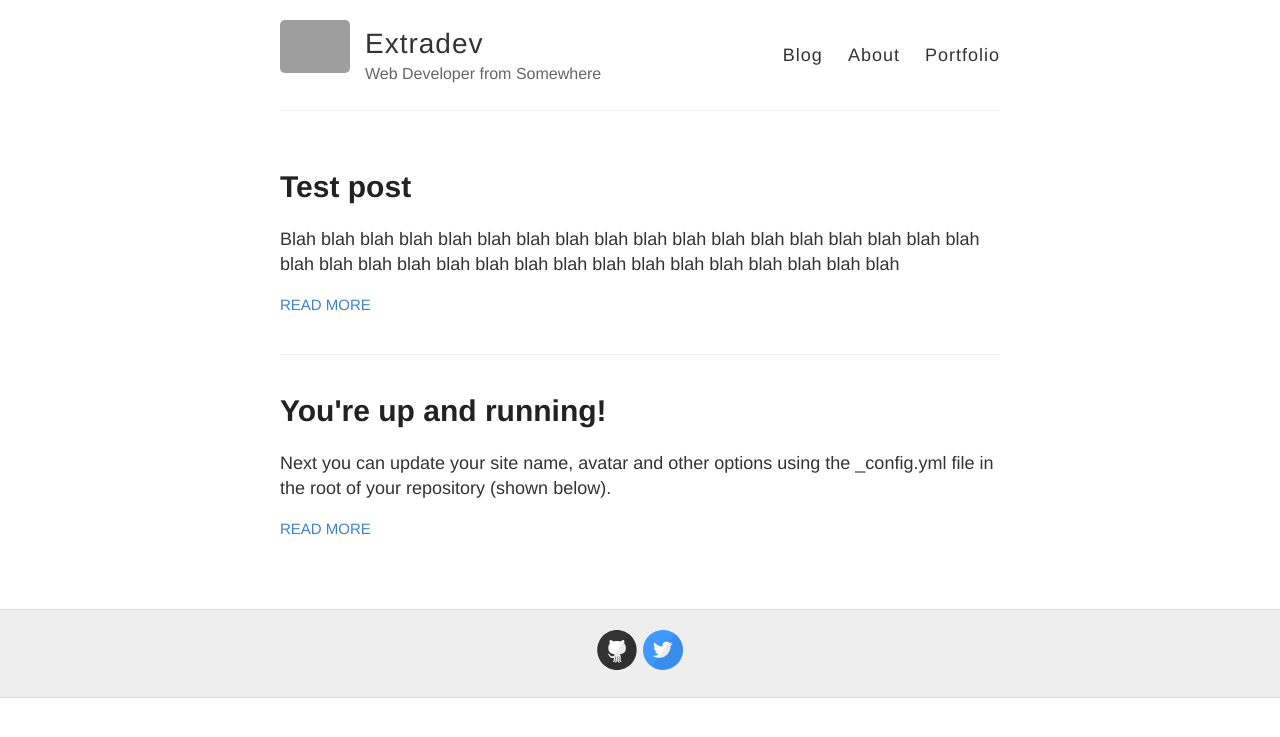
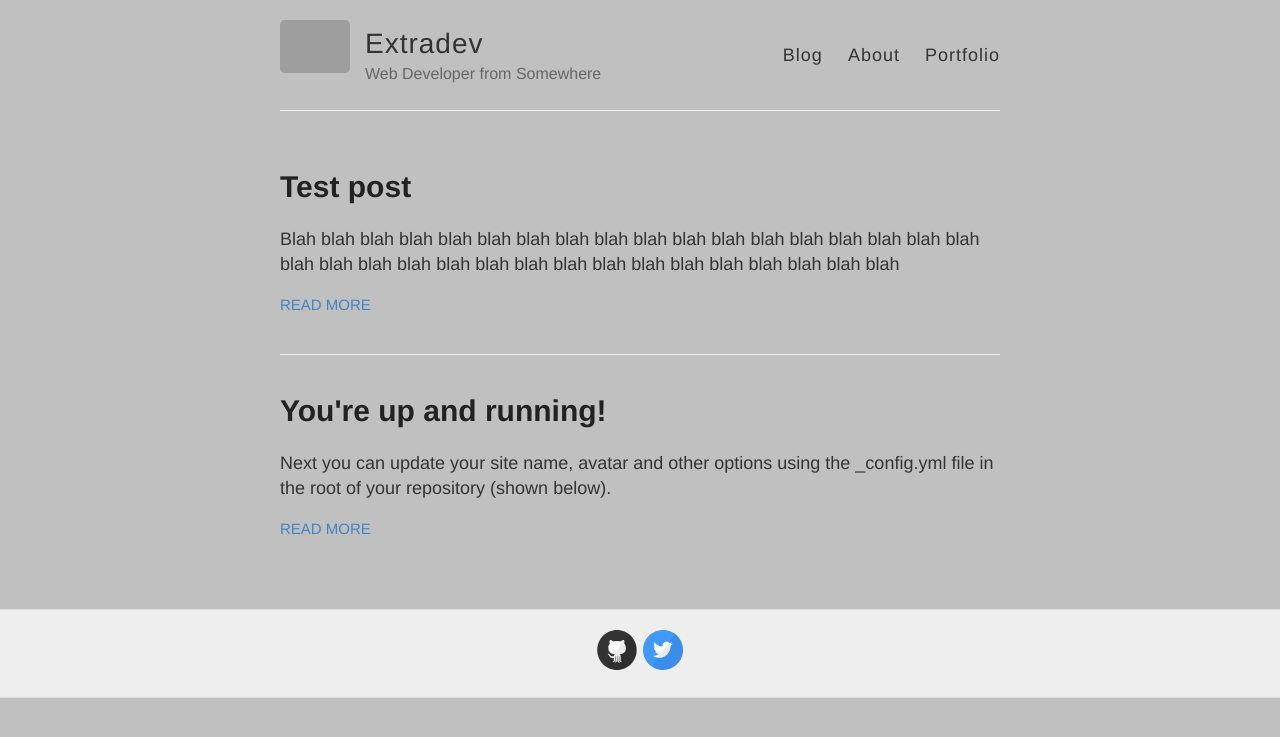
Before and after one commit to joelspuds/joelspuds.github.io, a Jekyll site: the page built from index.html, in a window 1280 px wide. Shown: the top 737 px of the page. Built offline with Jekyll 4.4.1, drawn with Linux system fonts in a browser that asks for light colours; grey boxes are pictures that could not be loaded.

Commit message:
testing SCSS compilation

```diff
--- a/_sass/_variables.scss
+++ b/_sass/_variables.scss
@@ -12,7 +12,7 @@ $darkerGray: #222;
 $darkGray: #333;
 $gray: #666;
 $lightGray: #eee;
-$white: #fff;
+$white: #c0c0c0;
 
 // Font stacks
 $helvetica: Helvetica, Arial, sans-serif;
--- a/style.scss
+++ b/style.scss
@@ -18,7 +18,7 @@ html {
 }
 
 body {
-	background: $white;
+  background: $white;
   font: 18px/1.4 $helvetica;
   color: $darkGray;
 }
```
